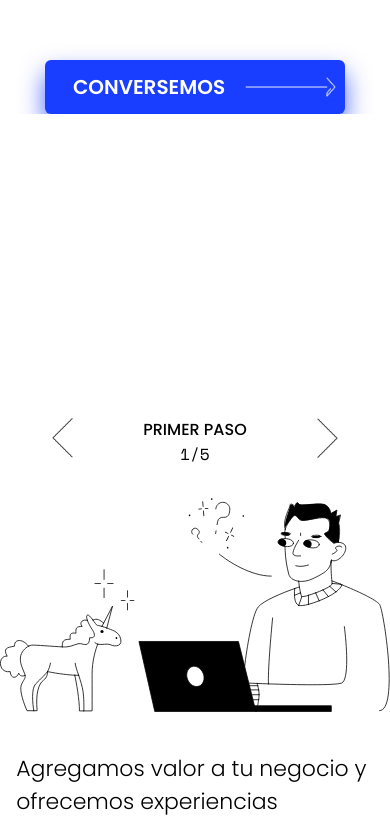
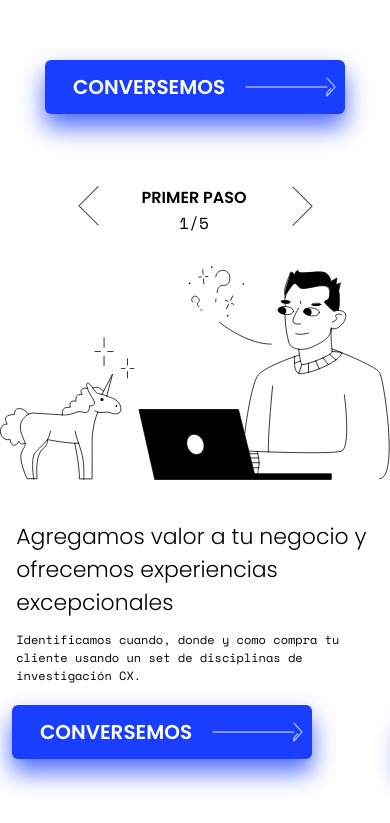
Before and after one commit to ZambranoBeicker/esedor_landingpage-web, a React (Create React App) app: page /gracias in a window 390 px wide. Shown: the part 2009-2832 px from the top of the page. Built offline with nearby package versions, Linux system fonts and the light colour scheme.

Commit message:
Improve sliders

```diff
--- a/package.json
+++ b/package.json
@@ -15,9 +15,9 @@
     "react": "^16.13.1",
     "react-dom": "^16.13.1",
     "react-gtm-module": "^2.0.8",
-    "react-reveal": "^1.2.2",
     "react-router-dom": "^5.2.0",
     "react-scripts": "3.4.1",
+    "react-slick": "^0.26.1",
     "tailwindcss": "^1.4.6"
   },
   "scripts": {
--- a/public/index.html
+++ b/public/index.html
@@ -27,6 +27,8 @@ ga('send', 'pageview');
     <meta name="viewport" content="width=device-width, initial-scale=1" />
     <link href="https://fonts.googleapis.com/css2?family=Space+Mono:wght@400;700&display=swap" rel="stylesheet">
     <link href="https://fonts.googleapis.com/css2?family=Poppins:wght@300;500;600&display=swap" rel="stylesheet">
+    <link rel="stylesheet" type="text/css" charset="UTF-8" href="https://cdnjs.cloudflare.com/ajax/libs/slick-carousel/1.6.0/slick.min.css" />
+    <link rel="stylesheet" type="text/css" href="https://cdnjs.cloudflare.com/ajax/libs/slick-carousel/1.6.0/slick-theme.min.css" />
     <meta name="theme-color" content="#000000" />
     <meta property="og:image" content="https://ecommerce.esedor.com/images/logo-header.png" />
     <script src="https://www.google.com/recaptcha/api.js" async defer></script>
--- a/src/components/OurServices.js
+++ b/src/components/OurServices.js
@@ -1,19 +1,7 @@
 import React from 'react';
 import InfoParagraph from './utilities/InfoParagraph';
 import ArrowCta from './utilities/ArrowCta';
-import Slide from 'react-reveal/Slide'
-import makeCarousel from 'react-reveal/makeCarousel'
-
-const Container = ({children}) =>{
-
-      return (
-        <div className="relative">
-          {children}
-        </div>
-      )
-}
-
-const Carousel = makeCarousel(Container)
+import Slider from 'react-slick';
 
 const showServices = (data,classes)=>{
 
@@ -26,25 +14,6 @@ const showServices = (data,classes)=>{
             </div>
         )
     })
-
-
-
-
-
-
-
-
-
-
-
-
-
-
-
-
-
-
-
     return services
 }
 
@@ -82,6 +51,14 @@ const OurService = () =>{
         containerClass:"text-white my-3"
     }
 
+    const settings = {
+      dots: true,
+      infinite: true,
+      speed: 500,
+      slidesToShow: 1,
+      slidesToScroll: 1
+    };
+
     return (
         <div className='relative overflow-hidden'>
             <section id="services" className="relative overflow-hidden block md:bg-black px-4 py-5 md:pl-16 lg:pt-4 lg:pb-32 w-full">
@@ -97,64 +74,65 @@ const OurService = () =>{
                 <div className="lg:hidden text-center">
                     <h2 className="text-2xl md:text-4xl lg:text-5xl">Servicios ecommerce</h2>
                 </div>
-                    <Carousel
-                      maxTurns={0}
+                    <Slider
+                    {...settings}
                     >
-                      <Slide right>
+
                       <div className="w-full md:w-4/12 my-10 px-4">
                         <div className="bg-black text-center py-10 mx-auto rounded-t-md">
                           <h3 className="text-white text-xl sm:text-2xl font-bold px-4">{data[0].title}</h3>
                         </div>
                         <InfoParagraph info={data[0].info} containerClass="text-shadow pt-10 pb-32 px-4 border rounded-b-md" textClass="my-3 text-sm sm:text-base text-center text-blue"/>
                       </div>
-                      </Slide>
-                      <Slide right>
+
+
                         <div className="w-full md:w-4/12 my-10 px-6 ">
                           <div className="bg-black text-center py-10 mx-auto rounded-t-md">
                             <h3 className="text-white text-xl sm:text-2xl font-bold px-4">{data[1].title}</h3>
                           </div>
                           <InfoParagraph info={data[1].info} containerClass="text-shadow pt-10 pb-32 px-4 border rounded-b-md" textClass="my-3 text-sm sm:text-base text-center text-blue"/>
                         </div>
-                      </Slide>
-                      <Slide right>
+
+
                         <div className="w-full md:w-4/12 my-10 px-6 ">
                           <div className="bg-black text-center py-10 mx-auto rounded-t-md">
                             <h3 className="text-white text-xl sm:text-2xl font-bold px-4">{data[2].title}</h3>
                           </div>
                           <InfoParagraph info={data[2].info} containerClass="text-shadow pt-10 pb-32 px-4 border rounded-b-md" textClass="my-3 text-sm sm:text-base text-center text-blue"/>
                         </div>
-                      </Slide>
-                      <Slide right>
+
+
                         <div className="w-full md:w-4/12 my-10 px-6 ">
                           <div className="bg-black text-center py-10 mx-auto rounded-t-md">
                             <h3 className="text-white text-xl sm:text-2xl font-bold px-4">{data[3].title}</h3>
                           </div>
                           <InfoParagraph info={data[3].info} containerClass="text-shadow pt-10 pb-32 px-4 border rounded-b-md" textClass="my-3 text-sm sm:text-base text-center text-blue"/>
                         </div>
-                      </Slide>
-                      <Slide right>
+
+
                         <div className="w-full md:w-4/12 my-10 px-6 ">
                           <div className="bg-black text-center py-10 mx-auto rounded-t-md">
                             <h3 className="text-white text-xl sm:text-2xl font-bold px-4">{data[4].title}</h3>
                           </div>
                           <InfoParagraph info={data[4].info} containerClass="text-shadow pt-10 pb-32 px-4 border rounded-b-md" textClass="my-3 text-sm sm:text-base text-center text-blue"/>
                         </div>
-                      </Slide>
-                      <Slide right>
+
+
                         <div className="w-full md:w-4/12 my-10 px-6 ">
                           <div className="bg-black text-center py-10 mx-auto rounded-t-md">
                             <h3 className="text-white text-xl sm:text-2xl font-bold px-4">{data[5].title}</h3>
                           </div>
                           <InfoParagraph info={data[5].info} containerClass="text-shadow pt-10 pb-32 px-4 border rounded-b-md" textClass="my-3 text-sm sm:text-base text-center text-blue"/>
                         </div>
-                      </Slide>
-                    </Carousel>
+
+
+                    </Slider>
                 </div>
 
                 <div className="hidden lg:block geometric-spin steps-first-square absolute w-4/12">
                   <img src="images/square.png" alt="Sq-1"/>
                 </div>
-            <div className="md:mx-auto md:my-40 md:w-9/12 w-full px-4 md:px-0 text-center">
+            <div className="md:mx-auto pb-10 md:my-40 md:w-9/12 w-full px-4 md:px-0 text-center">
                 <h4 className="text-2xl text-bolder mb-10 lg:mb-24">Nuestra Fórmula</h4>
                 <h2 className="text-semibig sm:text-3xl md:text-4xl xl:text-5xl">Te ayudamos a entender tu ecommerce con un enfoque omnicanal</h2>
                 <div className="arrows min-w-0 flex">
--- a/src/components/Steps.js
+++ b/src/components/Steps.js
@@ -1,8 +1,8 @@
 import React from 'react'
 import ArrowCta from "./utilities/ArrowCta.js";
 import InfoParagraph from "./utilities/InfoParagraph.js";
-import Slide from 'react-reveal/Slide';
-import makeCarousel from 'react-reveal/makeCarousel';
+import Slider from 'react-slick';
+
 
 const setTitles = ({stepTitle, infoTitle, info},textClass,containerClass,index,id)=>{
 
@@ -30,6 +30,18 @@ const setTitles = ({stepTitle, infoTitle, info},textClass,containerClass,index,i
       clicks: 0,
     }
 
+    constructor(props) {
+      super(props);
+      this.next = this.next.bind(this);
+      this.previous = this.previous.bind(this);
+    }
+    next() {
+      this.slider.slickNext();
+    }
+    previous() {
+      this.slider.slickPrev();
+    }
+
     prevItem = ()=>{
       if(this.counter > 0 && this.counter < 5){
         this.counter--
@@ -48,41 +60,15 @@ const setTitles = ({stepTitle, infoTitle, info},textClass,containerClass,index,i
       this.setState({clicks: this.counter},(c)=>{return {clicks: this.counter}})
     }
 
-    Container = ({position,handleClick,children})=>{
+        stepsNames = ["PRIMER","SEGUNDO","TERCER","CUARTO","QUINTO"]
 
-      const stepsNames = ["PRIMER","SEGUNDO","TERCERO","CUARTO","QUINTO"]
+        mobileSteps = this.props.data.map((obj,index) =>{
 
-      return (
-        <div className="mx-auto">
-        <div className="relative flex h-10">
-          <button className="mx-auto h-10" onClick={(e)=>{handleClick(e);this.prevItem()}} data-position={position - 1}>
-          <img className="w-10 h-10 rota-180 " src="images/steps_arrows.png" alt="nada"/>
-          </button>
-          <div>
-            <h4>{stepsNames[this.state.clicks] + " PASO"}</h4>
-            <p className='text-center'>{(this.state.clicks + 1) + "/5"}</p>
-          </div>
-          <button className="mx-auto h-10" onClick={(e)=>{handleClick(e);this.nextItem()}} data-position={position + 1}>
-          <img className="w-10 h-10" src="images/steps_arrows.png" alt="steps"/>
-          </button>
-        </div>
-        <div className="relative mb-slider">
-            {children}
-        </div>
-        </div>
-      )
-    }
+          return {
 
-    Carousel = makeCarousel(this.Container)
-
-
-    mobileSteps = this.props.data.map((obj,index) =>{
-
-      return {
-
-        component: (
-          <div>
-            <div className="w-full my-10 sm:my-16"><img className="w-full" src={obj.img} alt={obj.stepTitle}/></div>
+            component: (
+              <div className='min-h-screen'>
+            <div className="w-full mt-20 mb-10 sm:my-16"><h4 className='w-full font-bold absolute h-slider-steps'>{this.stepsNames[index] + " PASO"}</h4><p className='w-full absolute p-slider-steps'>{index+1 + "/5"}</p><img className="w-full" src={obj.img} alt={obj.stepTitle}/></div>
             <h2 className=" w-11/12 mx-auto text-semibig sm:mb-4 sm:text-3xl md:mx-0">{obj.infoTitle}</h2>
             <InfoParagraph info={obj.info} containerClass="'w-11/12 sm:min-w-0 my-3 md:my-5'" textClass="mx-auto md:mx-0 w-11/12 text-xs sm:text-base md:text-lg"/>
             <ArrowCta  title="CONVERSEMOS" id={"responsiveSteps-FirstThree-" + this.state.clicks} containerClass="rounded-md ml-3 md:mx-0 sm:ml-6 my-5 bg-blue py-3 pt-3 px-2 text-shadow " ctaClass="ml-5" src="images/arrow_meet.png" adapt={true}/>
@@ -98,8 +84,8 @@ const setTitles = ({stepTitle, infoTitle, info},textClass,containerClass,index,i
       return {
 
         component: (
-          <div>
-            <div className={obj.imgClass + " my-10 sm:my-16"}><img className="w-full" src={obj.img} alt={obj.stepTitle}/></div>
+          <div className='min-h-screen pb-10'>
+            <div className={obj.imgClass + " mt-20 mb-10 sm:my-16"}><h4 className='w-full font-bold absolute h-slider-steps'>{this.stepsNames[index + 3] + " PASO"}</h4><p className='w-full absolute p-slider-steps'>{index + 4 + "/5"}</p><img className="w-full" src={obj.img} alt={obj.stepTitle}/></div>
             <h2 className=" w-11/12 mx-auto text-semibig sm:mb-4 sm:text-3xl md:mx-0">{obj.infoTitle}</h2>
             <InfoParagraph info={obj.info} containerClass="'w-11/12 sm:min-w-0 my-3 md:my-5'" textClass="mx-auto md:mx-0 w-11/12 text-xs sm:text-base md:text-lg"/>
             <ArrowCta  title="CONVERSEMOS" id={"responsiveSteps-LastTwo-" + this.state.clicks} containerClass="rounded-md ml-3 md:mx-0 sm:ml-6 my-5 bg-blue py-3 pt-3 px-2 text-shadow " ctaClass="ml-5" src="images/arrow_meet.png" adapt={true}/>
@@ -109,16 +95,24 @@ const setTitles = ({stepTitle, infoTitle, info},textClass,containerClass,index,i
       }
     })
 
-
+    settings = {
+      dots: false,
+      infinite: true,
+      speed: 500,
+      slidesToShow: 1,
+      slidesToScroll: 1,
+      adaptiveHeight:true,
+      // className:'max-h-85'
+    };
 
 
     render(){
 
       return (
 
-        <div className="relative py-20 my-56 text-black">
+        <div className="my-8 text-black">
         <div className="mx-auto">
-            <this.Carousel
+            {/* <this.Carousel
               defaultWait={300}
               maxTurns={0}
             >
@@ -137,7 +131,29 @@ const setTitles = ({stepTitle, infoTitle, info},textClass,containerClass,index,i
               <Slide right>
                 {this.lastMobileSteps[1].component}
               </Slide>
-            </this.Carousel>
+            </this.Carousel>*/}
+             <div className="absolute w-full top-0-cont z-50 flex h-10">
+                <button className="mx-auto h-10" onClick={this.previous}>
+                <img className="w-10 h-10 rota-180 " src="images/steps_arrows.png" alt="nada"/>
+                </button>
+                <div>
+                </div>
+                <button className="mx-auto h-10" onClick={this.next}>
+                <img className="w-10 h-10" src="images/steps_arrows.png" alt="steps"/>
+                </button>
+              </div>
+          <Slider
+          {...this.settings}
+          ref={c => {this.slider = c}}
+          >
+          {this.mobileSteps[0].component}
+          {this.mobileSteps[1].component}
+          {this.mobileSteps[2].component}
+          {this.lastMobileSteps[0].component}
+          {this.lastMobileSteps[1].component}
+
+          </Slider>
+
             </div>
         </div>
         )
@@ -246,7 +262,7 @@ const setTitles = ({stepTitle, infoTitle, info},textClass,containerClass,index,i
 
 
     return(
-        <section id="stepsSection" className="relative overflow-hidden duration-200 min-h-screen md:px-16 lg:px-0">
+        <section id="stepsSection" className="relative overflow-hidden duration-200 md:px-16 lg:px-0">
             <div className="lg:hidden">
               {<StepsMobile data={data} lastData={lastData} />}
             </div>
--- a/src/index.js
+++ b/src/index.js
@@ -4,6 +4,7 @@ import './tailwind.generated.css';
 import './index.scss';
 import './App.css';
 import Routes from './Routes';
+
 
 import TagManager from 'react-gtm-module';
 
--- a/src/index.scss
+++ b/src/index.scss
@@ -1,4 +1,3 @@
-
 
 code {
   font-family: source-code-pro, Menlo, Monaco, Consolas, 'Courier New',
--- a/src/sass/_steps.scss
+++ b/src/sass/_steps.scss
@@ -17,6 +17,18 @@
 
   .mb-slider{
     height: 75vh;
+  }
+  .max-h-85{
+    height: 85vh;
+  }
+
+  .p-slider-steps{
+    padding-left: 4.18%;
+    top:3%;
+  }
+  .h-slider-steps{
+    padding-left: 3.3%;
+    top:0%;
   }
 
 
```
Also changed, not shown: 1 other file (tests, documents, lock files or other folders).
